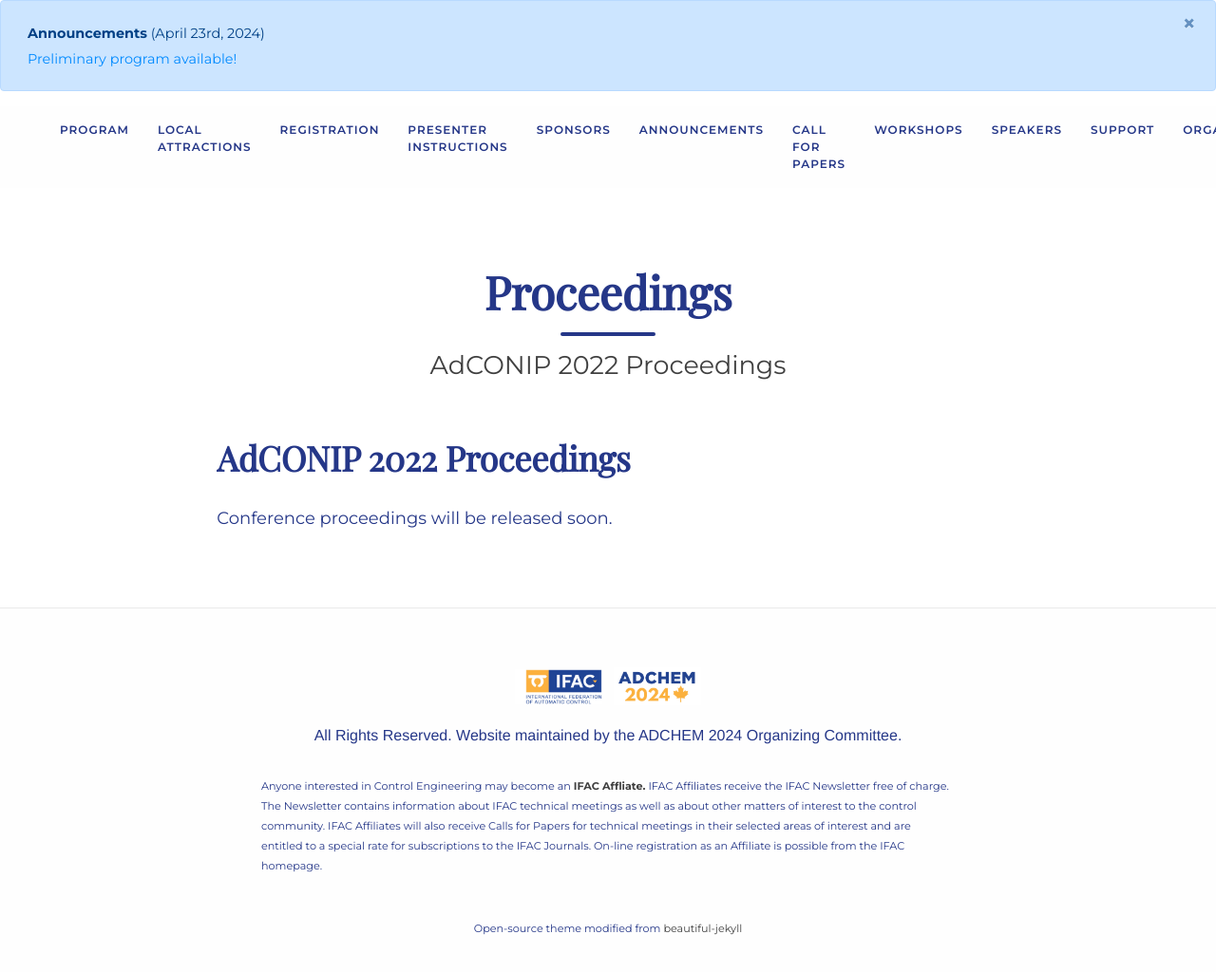
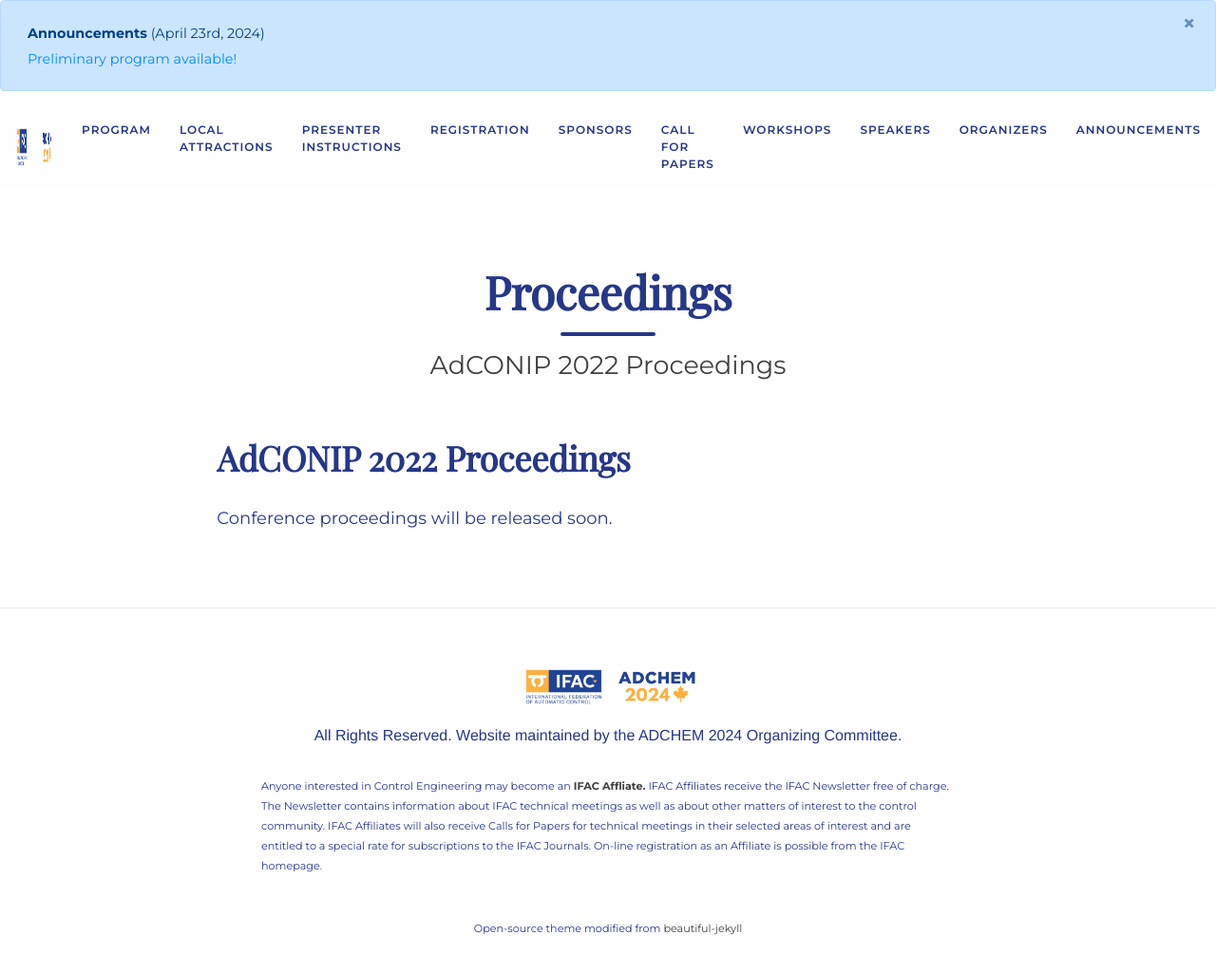
Before and after one commit to daisubc/ADCHEM2024, a Jekyll site: the page built from _pages/proceedings.md, in a window 1280 px wide and 1037 px high. Shown: the top 1024 px of the window at 95% size. Built offline with Jekyll 4.4.1, drawn with Linux system fonts in a browser that asks for light colours; nearby versions of some CDN libraries; some web fonts are replaced; some of the changed lines change nothing that is shown.

Commit message:
Update _config.yml

```diff
--- a/_config.yml
+++ b/_config.yml
@@ -8,17 +8,16 @@
 navbar-links:
   Program: "/program"
   Local Attractions: "/local_attractions"
+  Presenter Instructions: "/presenter_instructions"
   Registration: "/registration"
-  Presenter Instructions: "/presenter_instructions"
   Sponsors: "/sponsors"
-  Announcements: "/announcements"
   # Schedule: "/schedule"
   # Important Dates: "./index.html#important-dates"
   Call for Papers: "/papers"
   Workshops: "/workshops"
   Speakers: "/speakers"
-  Support: "/young_author"
   Organizers: "/organizers"
+  Announcements: "/announcements"
   # Contact: "/contact"
   # ⧉ Registration: "http://controls.papercept.net/registration/"
 
```
